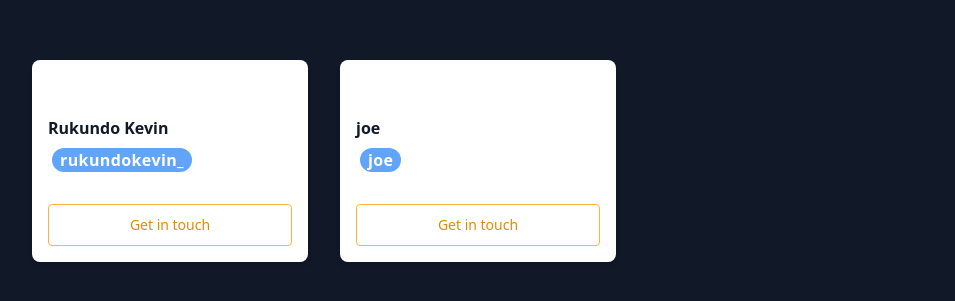
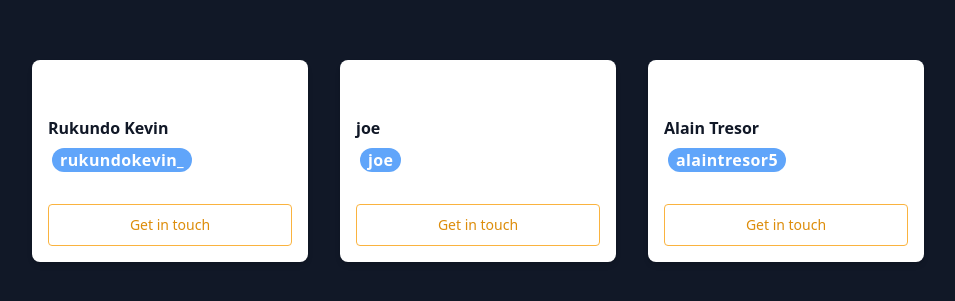
Before and after one commit to rukundo-kevin/ur-opensource, a React (Create React App) app: page /dashboard in a window 1280 px wide. Shown: the part 239-540 px from the top of the page, without its empty margins (8-963 px from the left). Built offline with nearby package versions, Linux system fonts and the light colour scheme.

Commit message:
new changes

```diff
--- a/src/components/App.js
+++ b/src/components/App.js
@@ -12,8 +12,9 @@ function App() {
       <div className="flex flex-wrap -mx-4">
         <Card name='Rukundo Kevin' twitterHandle='rukundokevin_'/>
 <Card name='joe' twitterHandle='joe'/>
-      </div>
-    </div>
+<Card name='Alain Tresor' twitterHandle='alaintresor5' />
+
+</div>      </div>
 
     </div>
   );
```
